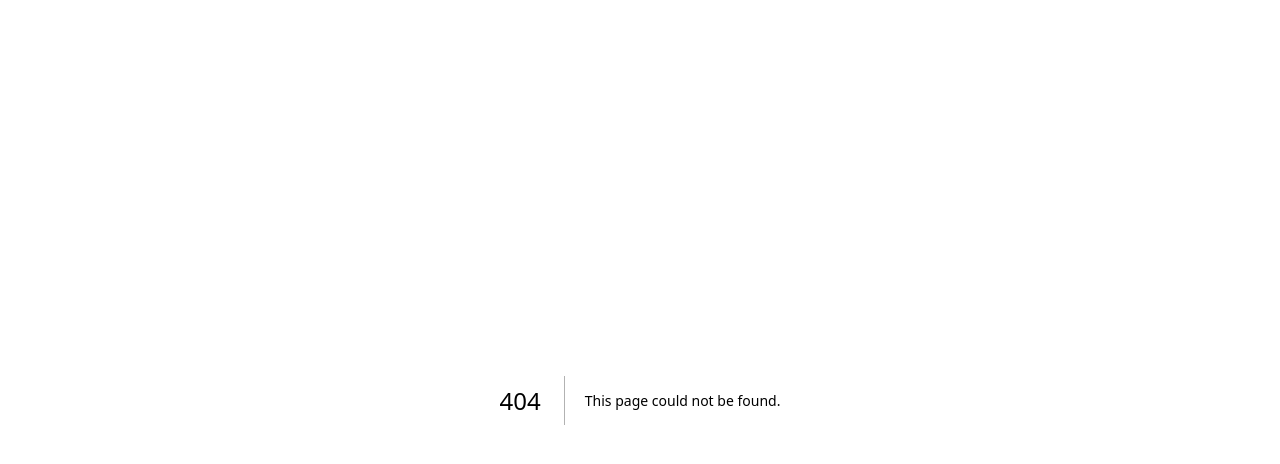
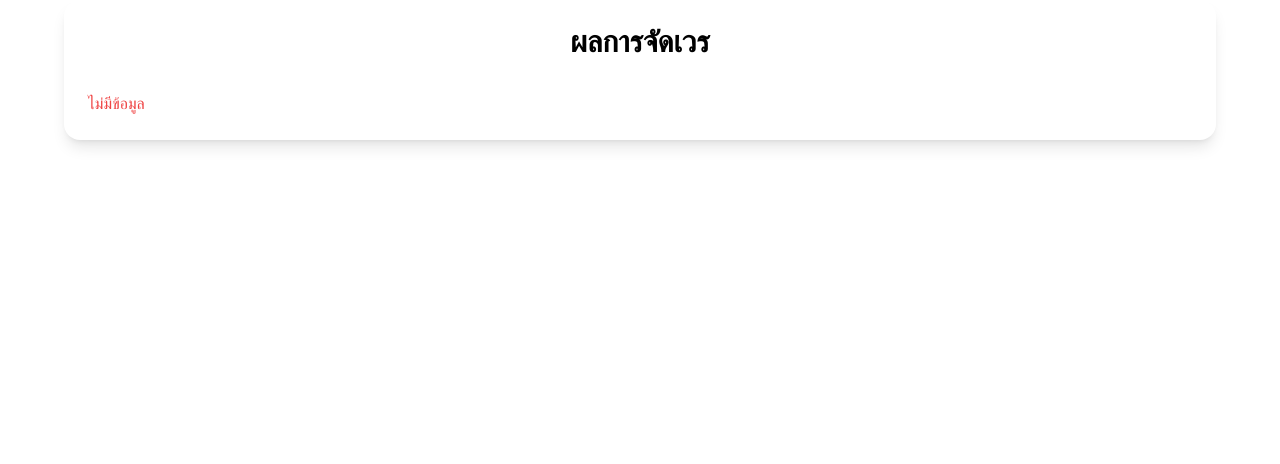
Before and after one commit to ronnapatp/wane, a Next.js app: page /result in a window 1280 px wide. Before the commit this address had no page. Shown: the top 464 px of the page. Built offline with nearby package versions, Linux system fonts and the light colour scheme.

Commit message:
Add files via upload

```diff
--- /dev/null
+++ b/src/app/result/page.js
@@ -0,0 +1,71 @@
+'use client'
+
+import React from 'react';
+import { useSearchParams } from 'next/navigation';
+
+export default function ResultPage() {
+  const searchParams = useSearchParams();
+  const result = searchParams.get('data');
+
+  let parsedResult;
+  if (result) {
+    try {
+      parsedResult = JSON.parse(result);
+    } catch (e) {
+      console.error("Failed to parse result:", e);
+      parsedResult = null;
+    }
+  }
+
+  const duties = parsedResult || [];
+
+  const dayNames = ["Monday", "Tuesday", "Wednesday", "Thursday", "Friday"];
+
+  // Find the maximum number of duties for any day
+  const maxDuties = Math.max(...duties.map(dayDuty => dayDuty.length));
+
+  // Pad the days with fewer duties
+  const paddedDuties = duties.map(dayDuty => {
+    const missingDuties = maxDuties - dayDuty.length;
+    return [...dayDuty, ...Array(missingDuties).fill(null)]; // Fill missing duties with null
+  });
+
+  return (
+    <div className="max-w-6xl mx-auto p-6 bg-white shadow-lg rounded-2xl text-black">
+      <h1 className="text-3xl font-bold text-center mb-8">ผลการจัดเวร</h1>
+
+      {paddedDuties && paddedDuties.length > 0 ? (
+        <div
+          className="grid gap-6"
+          style={{
+            gridTemplateColumns: `repeat(${maxDuties + 1}, minmax(0, 1fr))`, // Dynamically set columns based on max duties
+            gridTemplateRows: `repeat(${paddedDuties.length}, auto)` // Automatically adjust row height for each day
+          }}
+        >
+          {/* First column for "วัน" (Day) */}
+          <div className="font-semibold">วัน</div>
+
+          {/* Dynamic headers for each Duty */}
+          {Array.from({ length: maxDuties }).map((_, dutyIndex) => (
+            <div key={dutyIndex} className="font-semibold">{`Duty ${dutyIndex + 1}`}</div>
+          ))}
+
+          {/* Dynamic rows for each day */}
+          {paddedDuties.map((dayDuty, dayIndex) => (
+            <React.Fragment key={dayIndex}>
+              {/* Day Name */}
+              <div className="py-2 font-medium">{dayNames[dayIndex]}</div>
+
+              {/* Day's Duties */}
+              {dayDuty.map((duty, dutyIndex) => (
+                <div key={dutyIndex} className="py-2">{duty !== null ? duty : '-'}</div>
+              ))}
+            </React.Fragment>
+          ))}
+        </div>
+      ) : (
+        <div className="text-red-500">ไม่มีข้อมูล</div>
+      )}
+    </div>
+  );
+}
```
